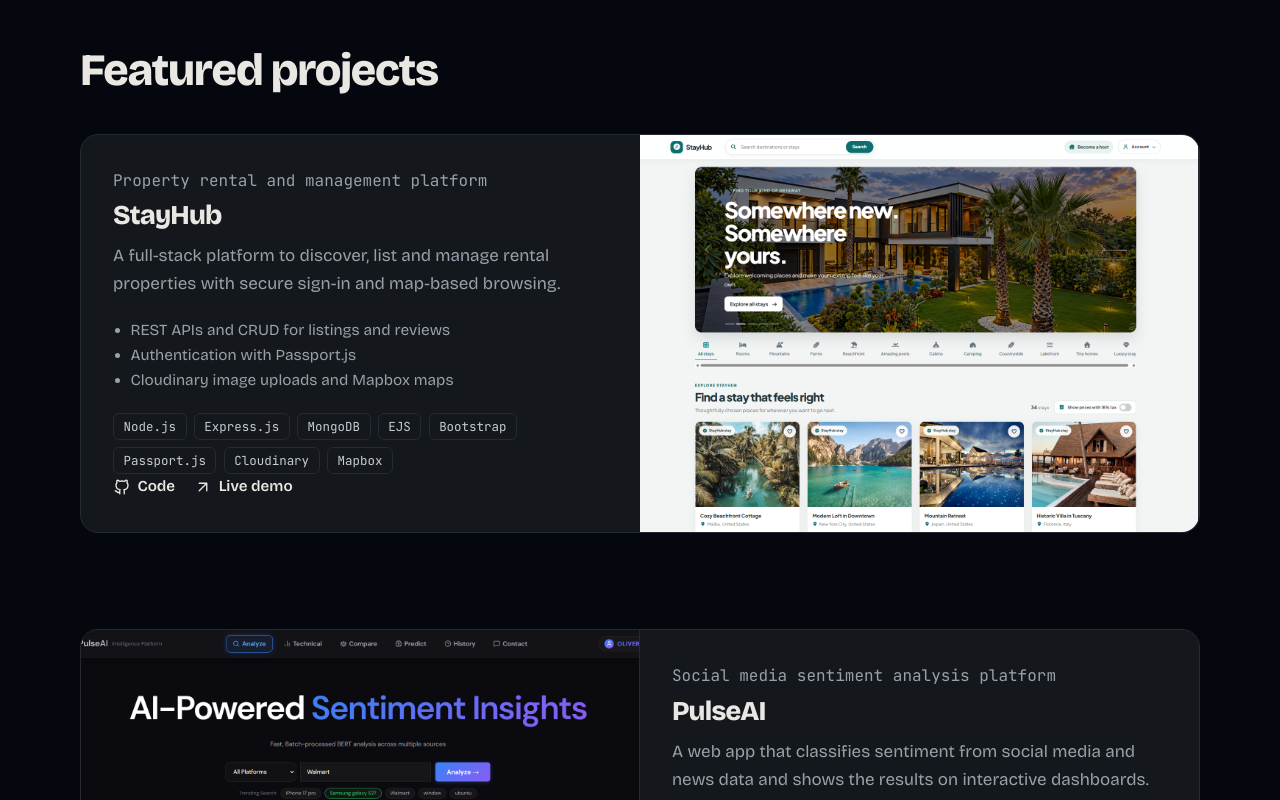
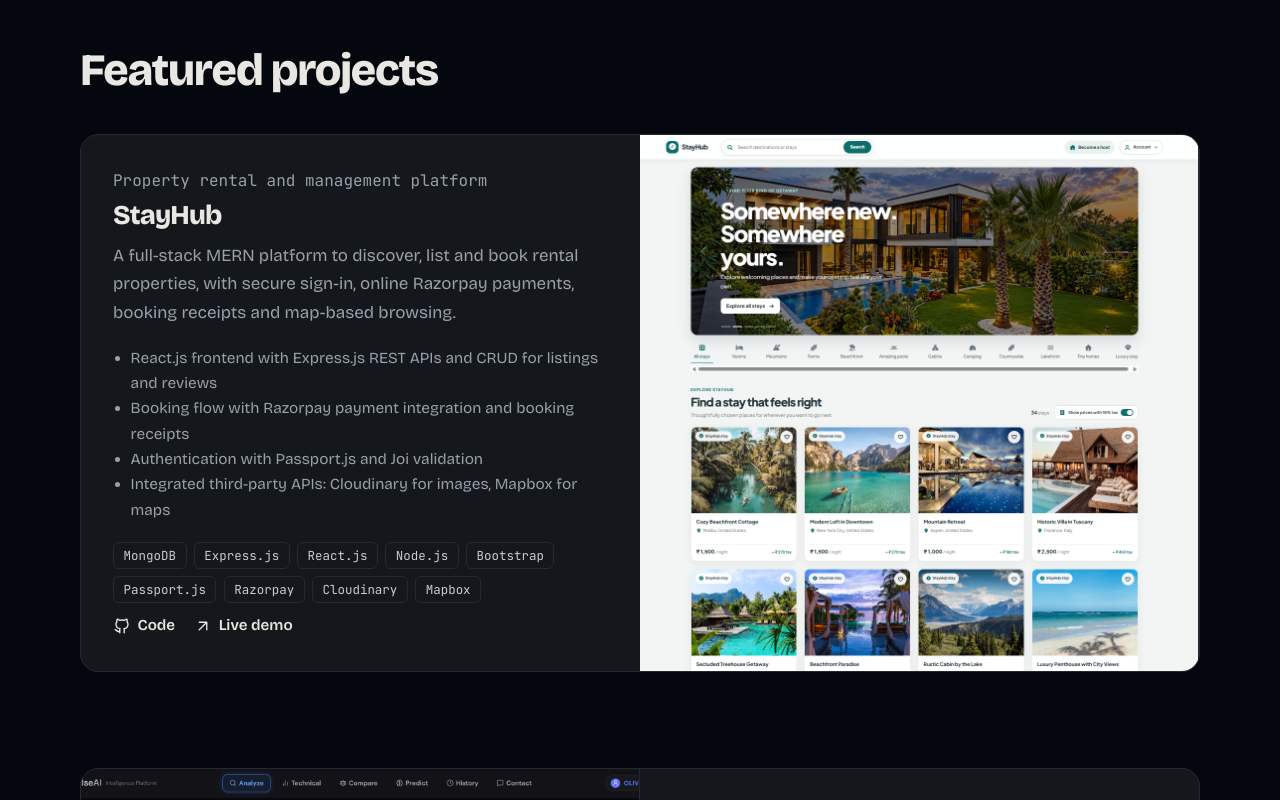
Before and after one commit to TabassumSK/MyPortfolio, a React (Vite) app: page / in a window 1280 px wide. Shown: the part 1840-2640 px from the top of the page. Built offline with nearby package versions, Linux system fonts and the light colour scheme.

Commit message:
details update

```diff
--- a/src/config.js
+++ b/src/config.js
@@ -17,11 +17,11 @@
   projects: [
     {
       title: "StayHub", cat: "Property rental and management platform", m: 1,
-      cover:"/StayHub.png",
-      desc: "A full-stack platform to discover, list and manage rental properties with secure sign-in and map-based browsing.",
-      pts: ["REST APIs and CRUD for listings and reviews", "Authentication with Passport.js", "Cloudinary image uploads and Mapbox maps"],
-      tags: ["Node.js", "Express.js", "MongoDB", "EJS", "Bootstrap", "Passport.js", "Cloudinary", "Mapbox"],
-      github: "https://github.com/TabassumSK/StayHub", demo: "stayhub-h65g.onrender.com"
+      cover:"/st.png",
+      desc: "A full-stack MERN platform to discover, list and book rental properties, with secure sign-in, online Razorpay payments, booking receipts and map-based browsing.",
+      pts: ["React.js frontend with Express.js REST APIs and CRUD for listings and reviews", "Booking flow with Razorpay payment integration and booking receipts", "Authentication with Passport.js and Joi validation", "Integrated third-party APIs: Cloudinary for images, Mapbox for maps"],
+      tags: ["MongoDB", "Express.js", "React.js", "Node.js", "Bootstrap", "Passport.js", "Razorpay", "Cloudinary", "Mapbox"],
+      github: "https://github.com/TabassumSK/StayHub", demo: "https://stayhub-h65g.onrender.com"
     },
     {
       title: "PulseAI", cat: "Social media sentiment analysis platform", m: 2,
@@ -45,7 +45,7 @@
       desc: "A publishing platform with AI-assisted summaries and search, built to practise backend work and API integration.",
       pts: ["Gemini API for article summaries", "Express and MongoDB backend with server-rendered EJS views"],
       tags: ["Node.js", "Express.js", "MongoDB", "Gemini API", "EJS", "CSS"],
-      github: "https://github.com/TabassumSK/Blog-Web", demo: "blog-web-1-iee6.onrender.com"
+      github: "https://github.com/TabassumSK/Blog-Web", demo: "https://blog-web-1-iee6.onrender.com"
     },],
   allProjects: "https://github.com/TabassumSK?tab=repositories",
   experience: [{ t: "Web Developer Intern", o: "ADM Welfare Society, Remote", d: "Jan 2025 - Jun 2025", pts: ["Developed responsive web pages using React.js, HTML5, CSS3, and JavaScript, ensuring consistent layouts across desktop and mobile devices.", "Built reusable UI components that reduced duplicate code and simplify development of new features across the team.", "Debugged and tested frontend features, resolving issues, and supported deployment using Git-based collaboration workflows."] }],
--- a/src/styles.css
+++ b/src/styles.css
@@ -566,7 +566,8 @@
     display: flex;
     gap: 1.2rem;
     font-weight: 600;
-    font-size: .95rem
+    font-size: .95rem;
+    margin-top: 0.6rem;
 }
 
 .pl a {
```
Also changed, not shown: public/st.png (added).
